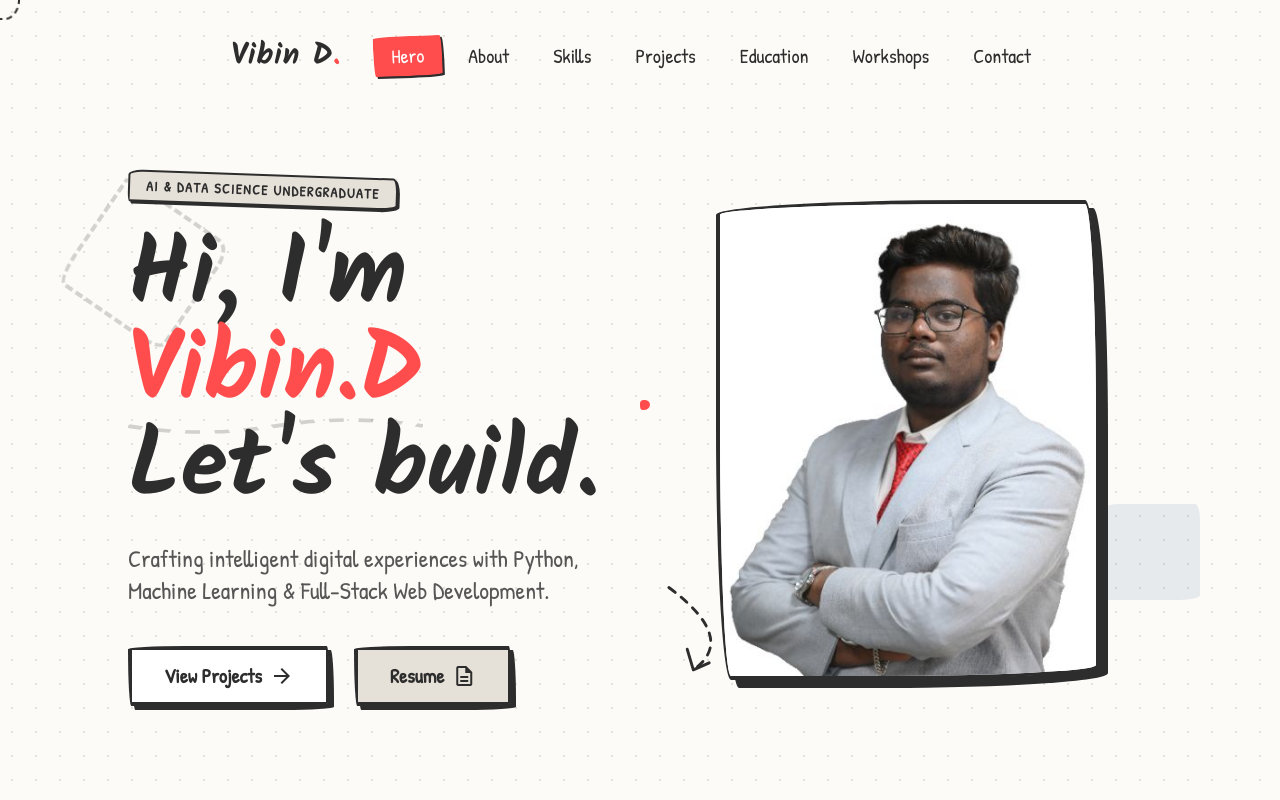
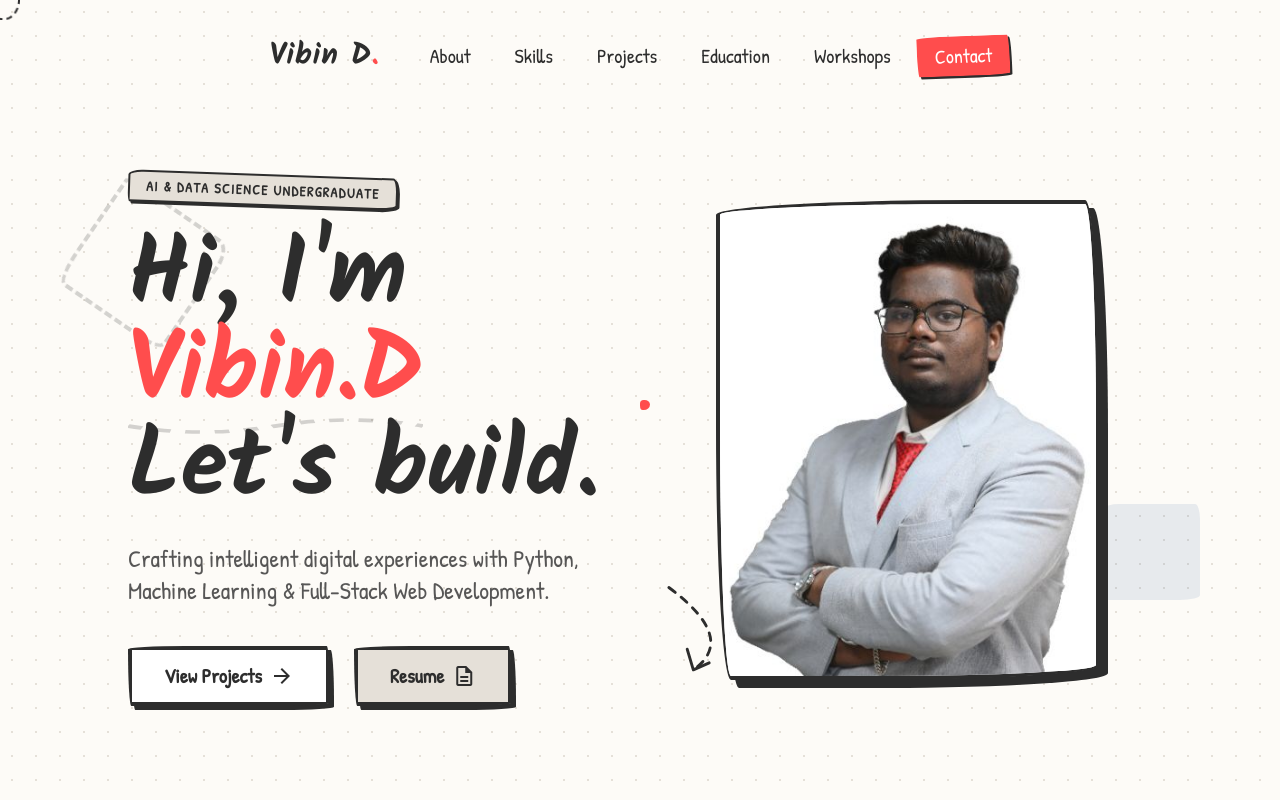
Before and after one commit to Vibin-007/portfolio, a React (Vite) app: page / in a window 1280 px wide. Shown: the top 800 px of the page. Built offline with nearby package versions, Linux system fonts and the light colour scheme.

Commit message:
chore: remove hero section from navigation again

```diff
--- a/src/data/portfolioData.tsx
+++ b/src/data/portfolioData.tsx
@@ -2,7 +2,7 @@ const base = import.meta.env.BASE_URL;
 
 export const navData = {
     initials: "Vibin D",
-    sections: ['hero', 'about', 'skills', 'projects', 'education', 'workshops', 'contact']
+    sections: ['about', 'skills', 'projects', 'education', 'workshops', 'contact']
 };
 
 export const heroData = {
```
